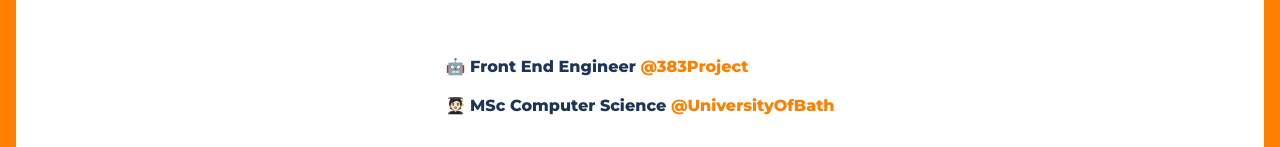
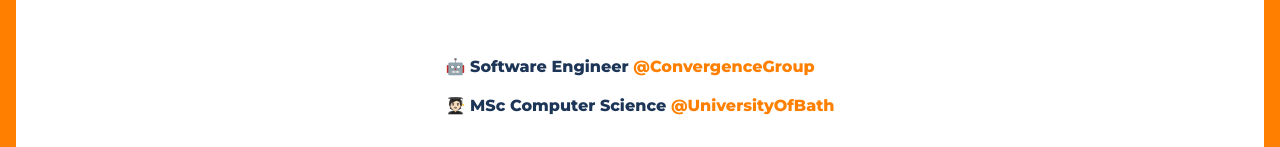
Before and after one commit to jesscrees/jesscrees.github.io, a plain HTML site: page index.html in a window 1280 px wide. Shown: the part 211-358 px from the top of the page. Drawn offline with Linux system fonts and the light colour scheme.

Commit message:
Changed job

```diff
--- a/index.html
+++ b/index.html
@@ -28,12 +28,12 @@
       <section class="main">
         <section class="summary">
           <p>
-            🤖 Front End Engineer
+            🤖 Software Engineer
             <a
-              href="https://www.383project.com"
+              href="https://www.convergencegroup.co.uk/"
               rel="noopener noreferrer"
               target="_blank"
-              >@383Project</a
+              >@ConvergenceGroup</a
             >
           </p>
           <p>
```
